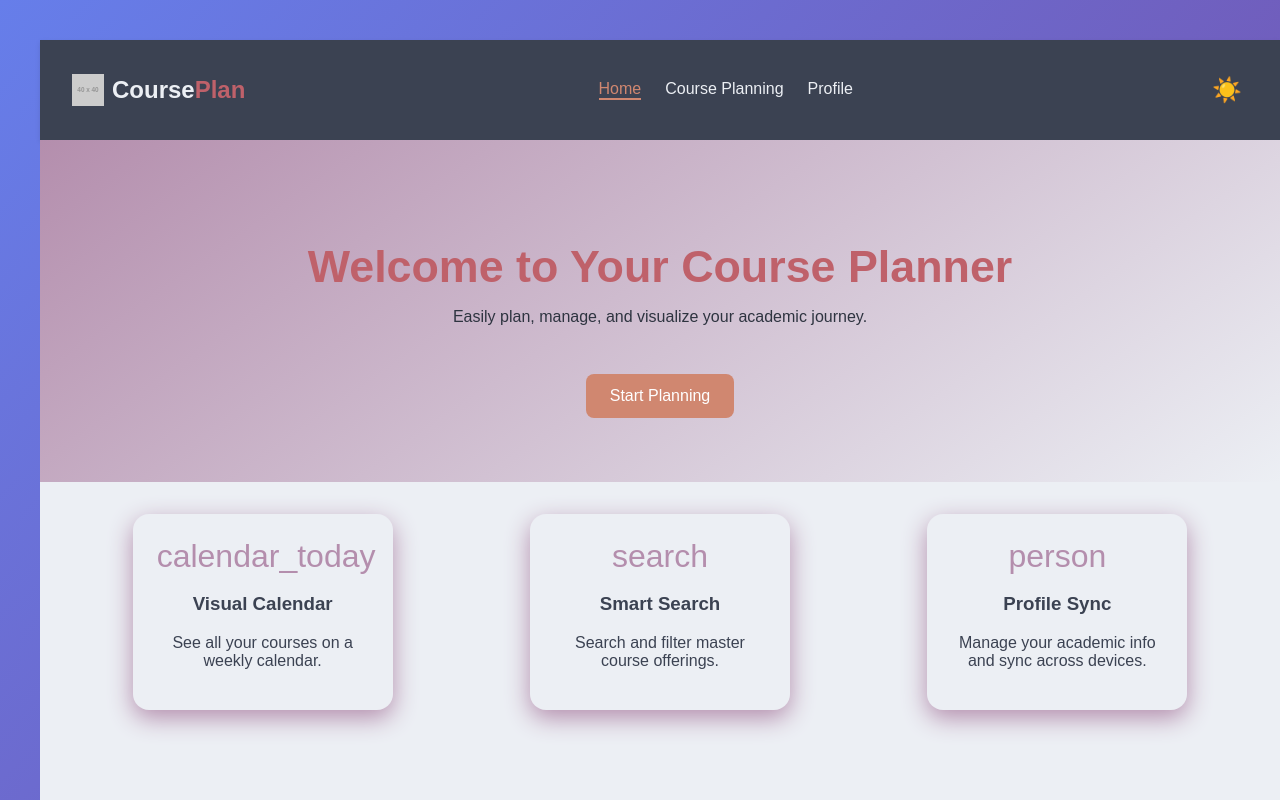
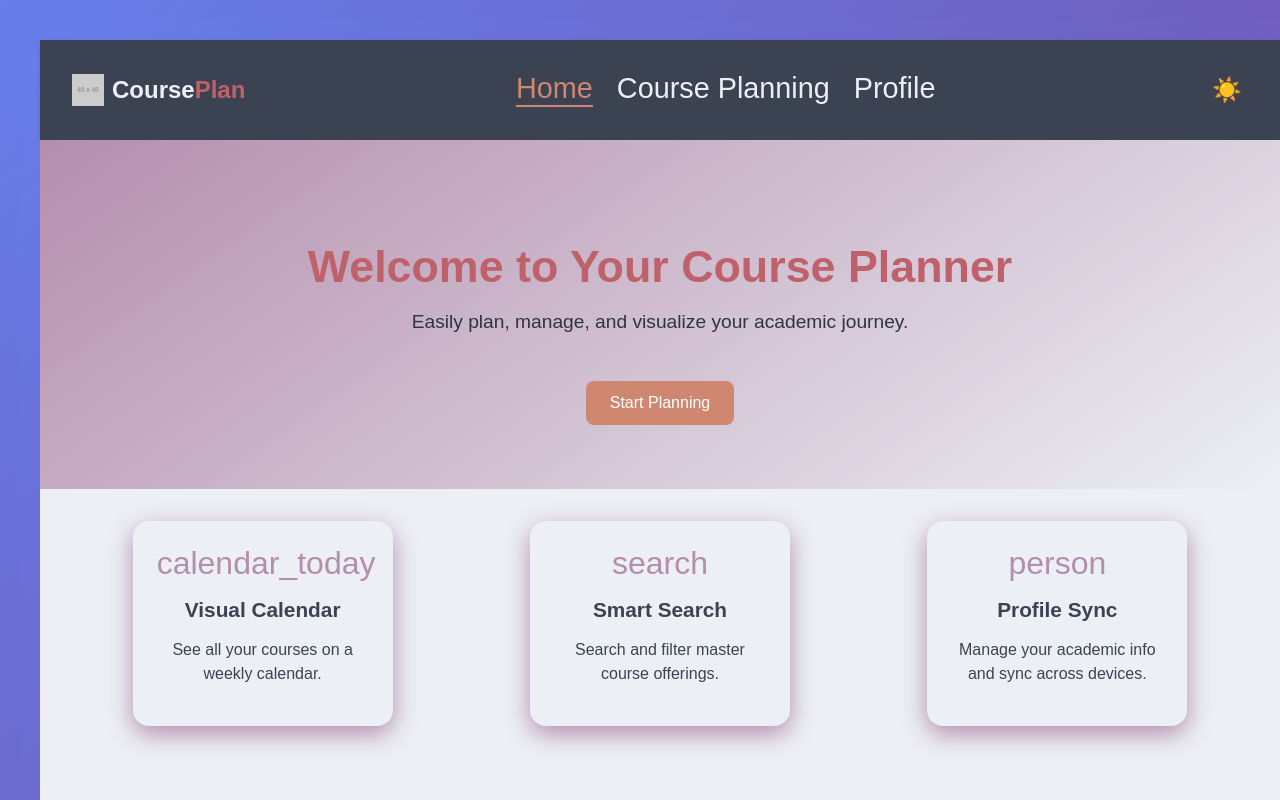
Before and after one commit to STUzhy/timetable-demo, a Vue app: page / in a window 1280 px wide. Built offline with nearby package versions, Linux system fonts and the light colour scheme.

Commit message:
优化首页UI样式：增加字体大小和改进布局
- 增加导航链接字体大小至1.8rem
- 增加hero区域段落字体大小至1.2rem
- 增加卡片标题字体大小至1.3rem
- 改进卡片段落文字大小和行高
- 提升整体视觉层次和可读性

```diff
--- a/src/views/Home.vue
+++ b/src/views/Home.vue
@@ -91,6 +91,7 @@ nav a {
     text-decoration: none;
     color: var(--nord6);
     font-weight: 500;
+    font-size: 1.8rem;
 }
 nav a.active {
     color: var(--nord12); /* orange */
@@ -109,6 +110,10 @@ nav a.active {
     padding: 4rem 2rem;
     background: linear-gradient(145deg, var(--nord15), var(--nord6));
     color: var(--nord0);
+}
+.hero p {
+    font-size: 1.2rem;
+    margin-bottom: 1rem;
 }
 .hero h1 {
     font-size: 2.8rem;
@@ -146,6 +151,14 @@ nav a.active {
     box-shadow: 0 0.5rem 1.5rem var(--nord15);
     transition: transform 0.2s ease;
 }
+.card h3 {
+    font-size: 1.3rem;
+    margin: 1rem 0 0.5rem 0;
+}
+.card p {
+    font-size: 1rem;
+    line-height: 1.5;
+}
 .card:hover {
     transform: scale(1.03);
 }
```
